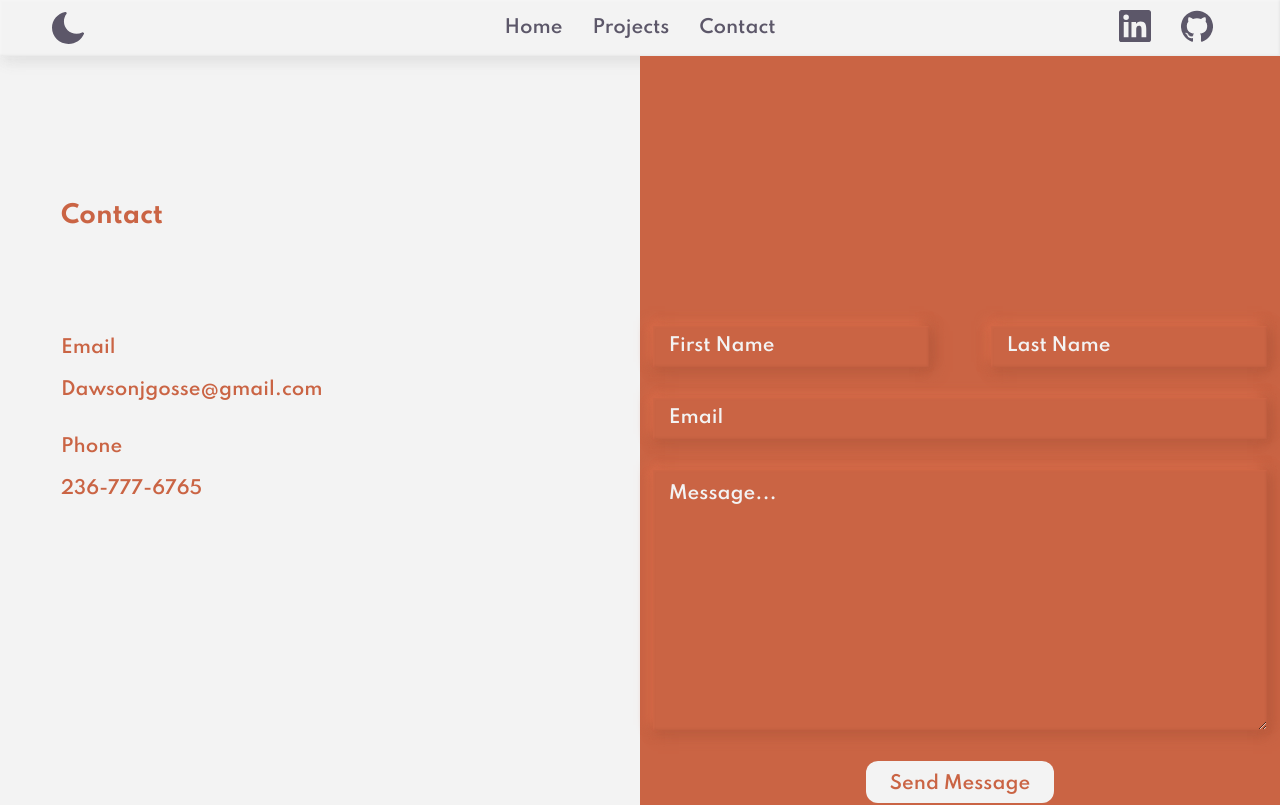
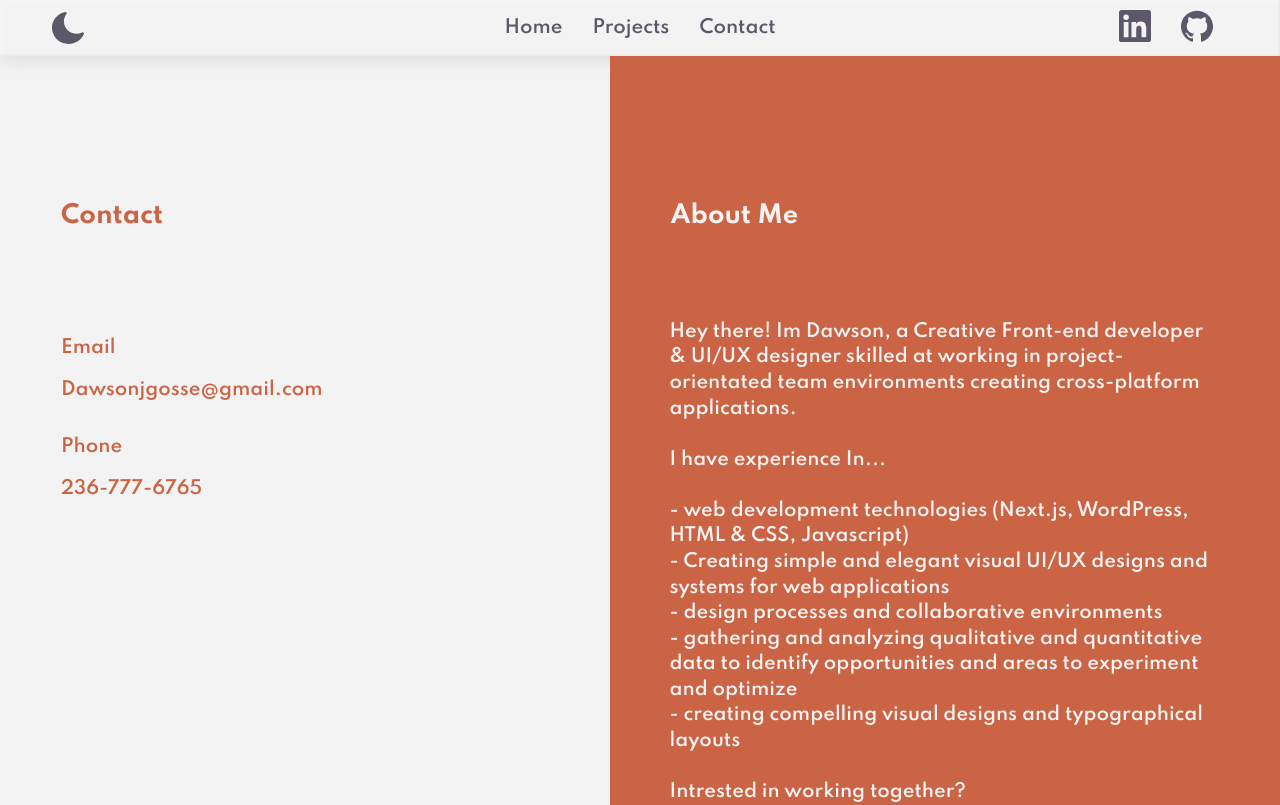
Before and after one commit to DawsonGosse/Portfolio, a Next.js app: page /contact in a window 1280 px wide. Shown: the top 805 px of the page. Built offline with nearby package versions, Linux system fonts and the light colour scheme.

Commit message:
Added about me removed contact form

```diff
--- a/pages/contact.js
+++ b/pages/contact.js
@@ -46,25 +46,23 @@ const ContactBlock = styled.div`
   padding-bottom:0px;
     }
 `;
-const FormBlock = styled.div`
+const AboutBlock = styled.div`
 flex:1;
 display:flex;
+height:1000px;
+padding-top:125px;
+flex-direction:column;
+padding-right:61px;
 background-color:${props=>props.color};
-  height:100%;
-  padding-top:100px;
-  padding-bottom:100px;
-  justify-content:center;
 
 //Medium
 @media (min-width:481px) {
-    padding-top:100px;
   padding-bottom:100px;
   }
 //Large
 
 @media (min-width:769px) {
-    padding-top:270px;
-  padding-bottom:215px;
+padding-bottom:0px;
   }
 
 `;
@@ -77,86 +75,6 @@ const Header = styled.h2`
   margin-left:61px;
   margin-bottom:90px;
 `;
-const Form = styled.form`
-width:96%;
-display:flex;
-flex-wrap:wrap;
-justify-content:center;
-`;
-const DoubleBox =styled.div`
-width:100%;
-display:flex;
-flex-wrap:wrap;
-justify-content:space-between;
-`;
-
-const Input = styled.input`
-  font-family: Spartan;
-  font-style: normal;
-  font-weight: semi-bold;
-  font-size: 12px;
-  background-color:${props=>props.color};
-  color:#F3F3F3;
-  border:none;
-  box-shadow:${props=>props.shadow};
-  height:${props=>props.height};
-  width:${props=>props.width};
-  padding-left:16px;
-  margin-bottom:31px;
-  font-weight: 600;
-  z-index:3;
-
-  //Medium
-  @media (min-width:481px) {
-    font-size: 18px;
-    }
-  //Large
-
-  @media (min-width:769px) {
-    font-size: 18px;
-    }
-`;
-const TextArea = styled.textarea`
-  font-family: Spartan;
-  font-style: normal;
-  font-weight: semi-bold;
-  font-size: 12px;
-  background-color:${props=>props.color};
-  color:#F3F3F3;
-  border:none;
-  box-shadow:${props=>props.shadow};
-  height:${props=>props.height};
-  width:${props=>props.width};
-  padding-left:16px;
-  padding-top:14px;
-  margin-bottom:31px;
-  font-weight: 600;
-  z-index:3;
-
-  //Medium
-  @media (min-width:481px) {
-    font-size: 18px;
-    }
-  //Large
-
-  @media (min-width:769px) {
-    font-size: 18px;
-    }
-`;
-const Submit = styled.button`
-background: #F3F3F3;
-border-radius: 12px;
-width: 188px;
-height: 42px;
-color:${props=>props.color};
-font-family: Spartan;
-font-size: 18px;
-font-style: normal;
-border:none;
-padding-top:5px;
-font-weight: 600;
-z-index:3;
-`;
 
 const Text = styled.p`
 font-family: Spartan;
@@ -164,6 +82,16 @@ font-size: 18px;
 color: ${props=>props.color};
 margin-left:61px;
 font-weight: 600;
+`;
+
+const TextAlt = styled.p`
+font-family: Spartan;
+font-size: 18px;
+margin-top:0px;
+color: ${props=>props.color};
+font-weight: 600;
+line-height: 142.5%;
+margin-left:60px;
 `;
 
 
@@ -177,17 +105,23 @@ export default function Project() {
           <Text color={themes[theme].Header}>Email <br/><br/>Dawsonjgosse@gmail.com</Text>
           <Text color={themes[theme].Header}>Phone <br/><br/> 236-777-6765</Text>
        </ContactBlock>
-       <FormBlock color={themes[theme].Header}>
-            <Form>
-                <DoubleBox>
-                  <Input defaultValue="First Name" type="text" width="45%" height="41px" color={themes[theme].Header} shadow={themes[theme].AltShadow}></Input>
-                  <Input defaultValue="Last Name" type="text" width="45%" height="41px" color={themes[theme].Header} shadow={themes[theme].AltShadow}></Input>
-                </DoubleBox>
-                <Input defaultValue="Email" type="email" width="100%" height="41px" color={themes[theme].Header} shadow={themes[theme].AltShadow}></Input>
-                <TextArea defaultValue="Message..." type="text" width="100%" height="260px" color={themes[theme].Header} shadow={themes[theme].AltShadow}></TextArea>
-                <Submit color={themes[theme].Header}>Send Message</Submit>
-            </Form>
-       </FormBlock>
+       <AboutBlock color={themes[theme].Header}>
+          <Header color={themes[theme].AltHeader}>About Me</Header>
+          <TextAlt color={themes[theme].AltHeader}>Hey there! Im Dawson, a Creative Front-end developer & UI/UX designer skilled at working in project-orientated team environments creating cross-platform applications.
+          <br/><br/>
+          I have experience In...
+          <br/><br/>
+          - web development technologies (Next.js, WordPress, HTML & CSS, Javascript)<br/>
+          - Creating simple and elegant visual UI/UX designs and systems for web applications<br/>
+          - design processes and collaborative environments<br/>
+          - gathering and analyzing qualitative and quantitative data to identify opportunities and areas to experiment and optimize<br/>
+          - creating compelling visual designs and typographical layouts        <br/><br/>
+
+          Intrested in working together?<br/>
+          Send me a message!
+
+          </TextAlt>
+       </AboutBlock>
     </ContentBlock>
     <Footer></Footer>
   </Container>
--- a/utils/variables.js
+++ b/utils/variables.js
@@ -8,10 +8,11 @@ export const themes = {
         displayMoon:"flex",
         cardShadow:"-5px 5px 10px rgba(219, 219, 219, 0.2), 5px -5px 10px rgba(219, 219, 219, 0.2), -5px -5px 10px rgba(255, 255, 255, 0.9), 5px 5px 13px rgba(219, 219, 219, 0.9), inset 1px 1px 2px rgba(255, 255, 255, 0.3), inset -1px -1px 2px rgba(219, 219, 219, 0.5);",
         Highlight:"#CA6444",
+        AltHeader:"#F3F3F3",
         Header:"#CA6444",
         Title:"#E48C34",
         Alt:"#E6A439",
-        AltShadow:"-5px 5px 10px rgba(182, 90, 61, 0.2), 5px -5px 10px rgba(182, 90, 61, 0.2), -5px -5px 10px rgba(222, 110, 75, 0.9), 5px 5px 13px rgba(182, 90, 61, 0.9), inset 1px 1px 2px rgba(222, 110, 75, 0.3), inset -1px -1px 2px rgba(182, 90, 61, 0.5);"
+
 
     },
     dark:{
@@ -23,10 +24,11 @@ export const themes = {
         displayMoon:"none",
         cardShadow:"-5px 5px 10px rgba(43, 41, 48, 0.2), 5px -5px 10px rgba(43, 41, 48, 0.2), -5px -5px 10px rgba(71, 69, 80, 0.9), 5px 5px 13px rgba(43, 41, 48, 0.9), inset 1px 1px 2px rgba(71, 69, 80, 0.3), inset -1px -1px 2px rgba(43, 41, 48, 0.5);",
         Highlight:"#BB83CE",
+        AltHeader:"#F3F3F3",
         Header:"#BB83CE",
         Title:"#7F259E",
         Alt:"#D4A9E3",
-        AltShadow:"-8px 8px 16px rgba(150, 105, 165, 0.2), 8px -8px 16px rgba(150, 105, 165, 0.2), -8px -8px 16px rgba(224, 157, 247, 0.9), 8px 8px 20px rgba(150, 105, 165, 0.9), inset 1px 1px 2px rgba(224, 157, 247, 0.3), inset -1px -1px 2px rgba(150, 105, 165, 0.5);"
+
 
 
     }
```
Lines whose indentation alone changed are shown as unchanged.
